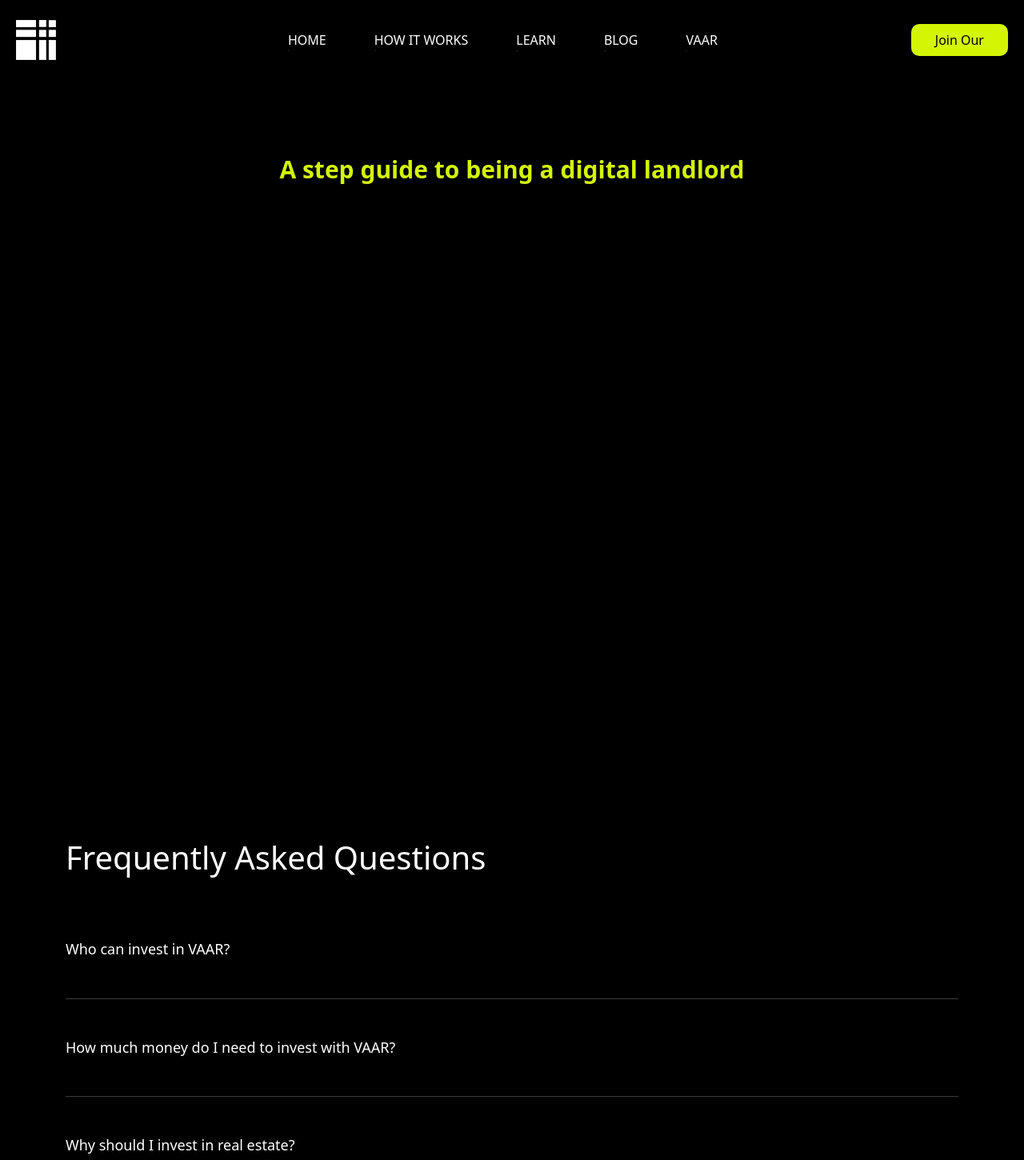
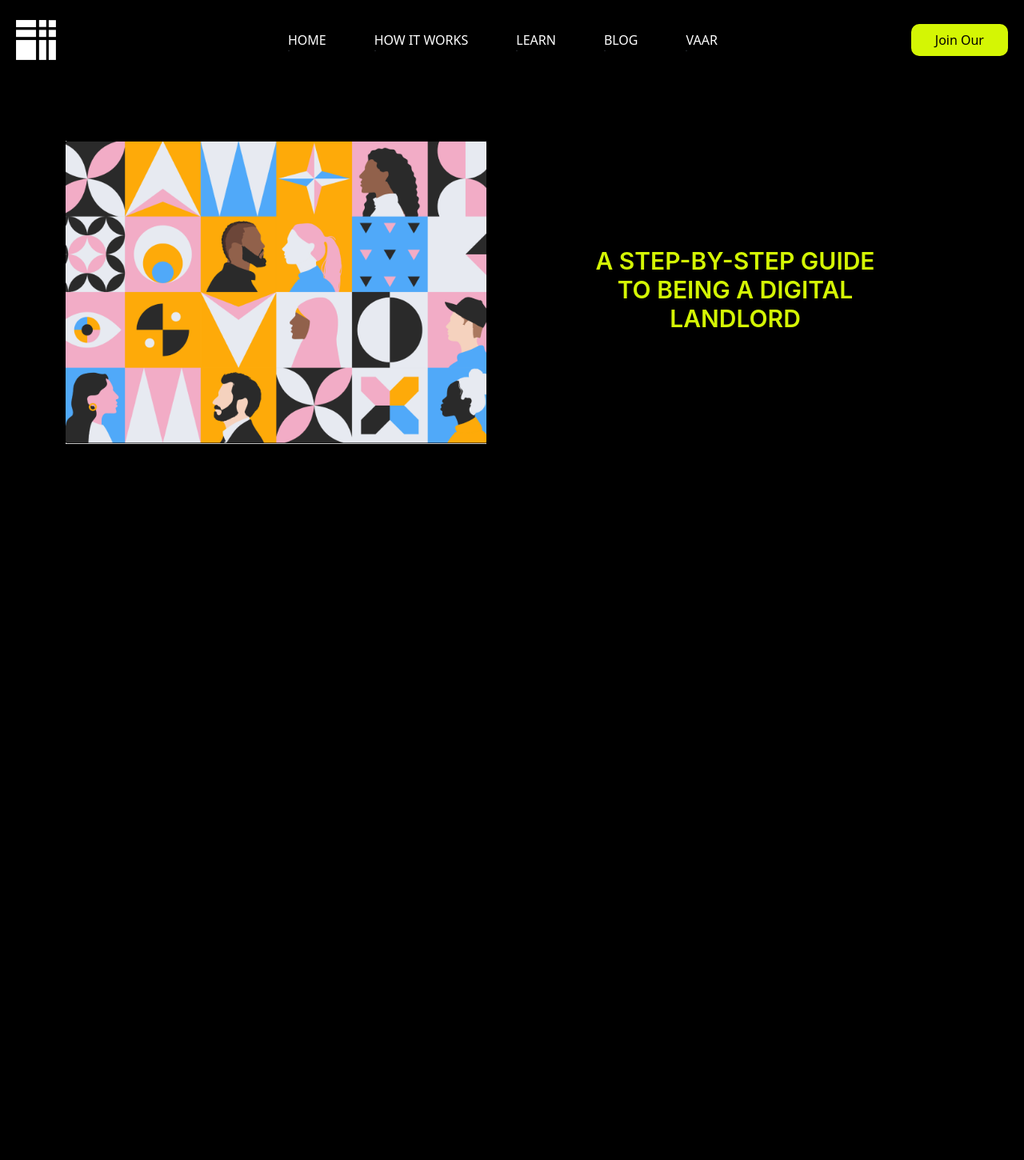
Before and after one commit to webtesting22/vaar, a React (Vite) app: page /HowItWorks in a window 1280 px wide. Shown: the top 1450 px of the page at 80% size. Built offline with nearby package versions, Linux system fonts and the light colour scheme.

Commit message:
push team carousal and FAQ arrows

```diff
--- a/src/Components/AboutUs/About.css
+++ b/src/Components/AboutUs/About.css
@@ -110,13 +110,13 @@ section{
 
 /* Open accordion icon */
 .accordion-button:not(.collapsed)::after {
-    background-image: url("../pictures/About-icons/close.png");
+    background-image: url("./TRINGULAR1.png");
     /* Add styles for the open icon as needed */
 }
 
 /* Closed accordion icon */
 .accordion-button.collapsed::after {
-    background-image: url("../pictures/About-icons/remove.png");
+    background-image: url("./TRINGULAR2.png");
     /* background-size: 30px; */
     /* Add styles for the closed icon as needed */
 }
--- a/src/Components/Guide/Guide.jsx
+++ b/src/Components/Guide/Guide.jsx
@@ -3,14 +3,40 @@ import "./Guide.css"
 import GuideData from './GuideData';
 import blobData from "../pictures/About-icons/Blob.svg"
 import mobilePicture from "../pictures/About-icons/mobilePicture.svg"
-
+import { Row, Col } from "antd"
+import teamposter from "../pictures/teamheroimage.png"
+import teamheroimage2 from "../pictures/teamheroimage2.jpg"
 function Guide() {
   return (
     <>
+      <section style={{ color: "white" }}>
+        <div>
+          <div className="container">
+            <Row>
+
+              <Col lg={12} md={12}>
+                <div className='team-section-hero2'>
+                  <img src={teamposter} alt="" />
+                  <img src={teamheroimage2} alt="" />
+                </div>
+              </Col>
+              <Col lg={12} md={12}>
+                <div className='team-section-hero'>
+                  <div>
+                  <h1 className='section-heading' style={{ color: "#D4F604" }}>A STEP-BY-STEP GUIDE TO BEING A DIGITAL LANDLORD</h1>
+                    {/* <p>Meet our team members and learn more about their work at VAAR Holding.</p> */}
+                  </div>
+                </div>
+              </Col>
+            </Row>
+          </div>
+        </div>
+
+      </section>
       <section className='Guide-section'>
         <div className="container">
-          <h1 className='section-heading' style={{ color: "#D4F604" }}>A step guide to being a digital landlord</h1>
-          <p className='guide-container-mobile-para'>Powerful, self-serve product and growth analytics to help you convert, engage, and retain more users. Trusted by over 4,000 startups.</p>
+
+          <p className='guide-container-mobile-para text-white'>Powerful, self-serve product and growth analytics to help you convert, engage, and retain more users. Trusted by over 4,000 startups.</p>
         </div>
         <div className='blob-mobile-img'>
           <div className='blob-container'><img src={blobData} alt="" /></div>
@@ -27,7 +53,7 @@ function Guide() {
                     <h3 className="box-title">{item.title}</h3>
                   </div>
                   <hr />
-                  <p className="paragraph" style={{fontWeight:"300", fontSize:"16px"}}>{item.description}</p>
+                  <p className="paragraph" style={{ fontWeight: "300", fontSize: "16px" }}>{item.description}</p>
                 </div>
               </div>
             ))}
--- a/src/Components/VaarTeam/VaarTeam.jsx
+++ b/src/Components/VaarTeam/VaarTeam.jsx
@@ -69,7 +69,7 @@ function VaarTeam() {
 
             <div className="section-padding"></div>
 
-            <section style={{color:"white"}}>
+            <section style={{ color: "white" }}>
                 <div>
                     <div className="container">
                         <Row>
@@ -96,12 +96,12 @@ function VaarTeam() {
                 <div>
                     {/* <div className="section-padding"></div> */}
                     <div className='container only-mobile-heading'>
-                        <h1 style={{ fontSize: "18px", fontWeight: "700",color:"white" }}>Our Team</h1>
+                        <h1 style={{ fontSize: "18px", fontWeight: "700", color: "white" }}>Our Team</h1>
                         <hr className='team-hr mb-4' />
                     </div>
-                    <h1 style={{ textAlign: "center", fontSize: "55px", paddingBottom: "3rem",color:"white" }} className='only-pc-heading'>Our Team</h1>
+                    <h1 style={{ textAlign: "center", fontSize: "55px", paddingBottom: "3rem", color: "white" }} className='only-pc-heading'>Our Team</h1>
                     <div className='container only-for-pc'>
-                        <Row>
+                        {/* <Row>
                             {teamMembers.map((item, index) => (
                                 <Col key={index} lg={4} md={6} style={{ margin: "auto" }}>
                                     <img src={item.img} alt={item.name} style={{ textAlign: "center", width: "100%" }} />
@@ -114,8 +114,38 @@ function VaarTeam() {
 
                             ))}
 
-                        </Row>
+                        </Row> */}
+                        <Swiper
+                            slidesPerView={4}
+                            spaceBetween={30}
+                            pagination={{
+                                clickable: true,
+                            }}
+                            modules={[Pagination]}
+                            className="mySwiper"
+                        >
+                            {teamMembers.map((item, index) => (
+                                <SwiperSlide>
+                                    <Row>
+
+                                        <Col key={index} lg={24} md={24} style={{ margin: "auto" }}>
+                                            <img src={item.img} alt={item.name} style={{ textAlign: "center", width: "100%" }} />
+                                            <div style={{ backgroundColor: "rgb(27, 27, 27)", padding: "20px 10px" }}>
+                                                <h2 style={{ fontSize: "23px", color: "#ffffff" }}>{item.name}</h2>
+                                                <span style={{ fontSize: "14px", color: "#ffffff" }}>{item.position}</span>
+                                            </div>
+                                            <div className="team-section-padding"></div>
+                                        </Col>
+
+
+                                    </Row>
+                                </SwiperSlide>
+
+                            ))}
+                        </Swiper>
                     </div>
+
+
                     <div className='container only-for-mobile'>
 
                         <Swiper
@@ -144,7 +174,7 @@ function VaarTeam() {
                     </div>
                 </div>
             </section>
-            <SignupSection/>
+            <SignupSection />
         </>
     );
 }
```
Also changed, not shown: src/Components/HowItWorks/HowItWorks.jsx (+4 -4 lines), src/Components/AboutUs/TRINGULAR1.png (added), src/Components/AboutUs/TRINGULAR2.png (added).
